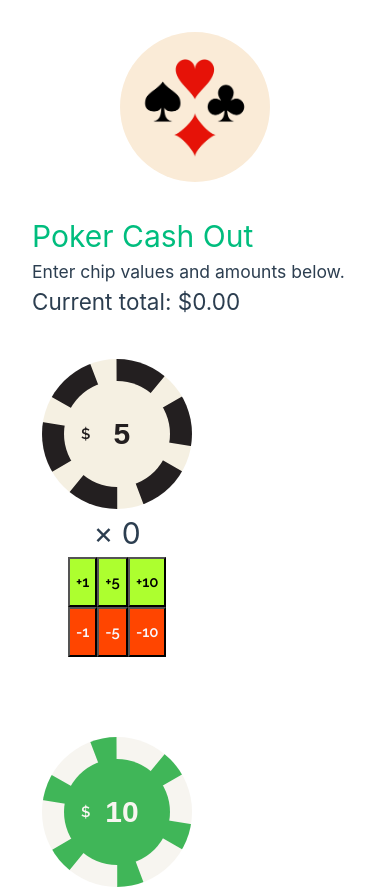
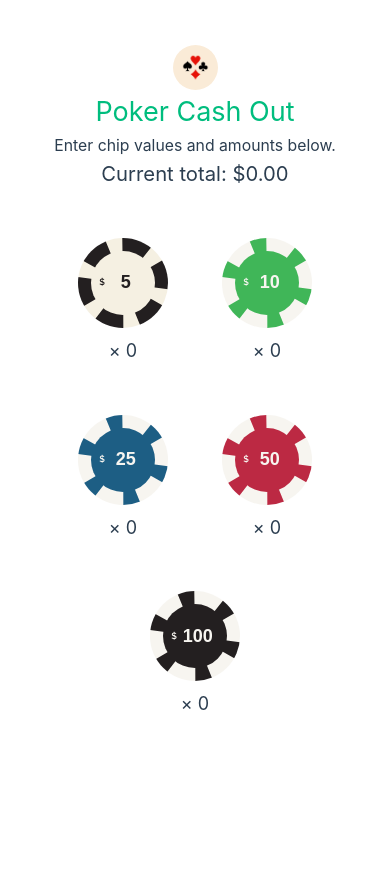
Before and after one commit to jacksonthall22/poker-chip-counter, a Vue app: page / in a window 390 px wide. Shown: the top 889 px of the page. After the commit the page ends 844 px from the top, so only its background shows below. Built offline with nearby package versions, Linux system fonts and the light colour scheme.

Commit message:
Update styles, add media queries

```diff
--- a/src/App.vue
+++ b/src/App.vue
@@ -1,5 +1,5 @@
 <script lang="ts">
-import ChipStackBox from "@/components/ChipStackBox.vue";
+import ChipStackBox from "./components/ChipStackBox.vue";
 
 
 // https://stackoverflow.com/a/16233919/7304977
@@ -17,7 +17,7 @@ export default {
   components: {ChipStackBox},
   data() {
     return {
-      totalValue: 0
+      totalValue: 0,
     }
   },
   methods: {
@@ -33,7 +33,7 @@ export default {
 
 <template>
   <header>
-    <img alt="Poker Cash Out" class="logo" src="./assets/card-suits.png" width="150" height="150" />
+    <img alt="Poker Cash Out" class="logo" src="./assets/card-suits.png"/>
     <div class="wrapper">
       <h1 class="green">Poker Cash Out</h1>
       <h3>
@@ -44,41 +44,38 @@ export default {
   </header>
 
   <main>
-    <ChipStackBox @total-changed="this.onTotalValueChange" ref="chipStackBox"/>
+    <ChipStackBox @total-changed=this.onTotalValueChange ref="chipStackBox"/>
   </main>
 </template>
 
 <style scoped>
-header {
-  line-height: 1.5;
-  width: 100%;
+
+.logo {
+  background-color: antiquewhite;
+  border-radius: 50%;
+  padding: 1rem;
+  height: 5rem;
+  width: 5rem;
 }
 
-.logo {
-  display: block;
-  margin: 0 auto 2rem;
-  background-color: antiquewhite;
-  border-radius: 100px;
-  padding: 20px;
+header {
+  display: flex;
+  flex-flow: column nowrap;
+  align-items: center;
+  text-align: center;
+  font-size: 1.5rem;
+  margin-top: 3rem;
 }
 
-
-@media (min-width: 1024px) {
+/* Small devices (portrait tablets and large phones, 600px and up) */
+@media only screen and (min-width: 600px) {
   header {
-    display: flex;
-    place-items: center;
-    padding-right: calc(var(--section-gap) / 2);
+    margin-top: 5rem;
   }
-
   .logo {
-    margin: 0 2rem 0 0;
-  }
-
-  header .wrapper {
-    display: flex;
-    place-items: flex-start;
-    flex-wrap: wrap;
-    flex-direction: row;
+    width: 8rem;
+    height: 8rem;
   }
 }
+
 </style>
--- a/src/assets/base.css
+++ b/src/assets/base.css
@@ -67,7 +67,7 @@ body {
   line-height: 1.6;
   font-family: Inter, -apple-system, BlinkMacSystemFont, 'Segoe UI', Roboto, Oxygen, Ubuntu,
     Cantarell, 'Fira Sans', 'Droid Sans', 'Helvetica Neue', sans-serif;
-  font-size: 15px;
+  /*font-size: 15px;*/
   text-rendering: optimizeLegibility;
   -webkit-font-smoothing: antialiased;
   -moz-osx-font-smoothing: grayscale;
--- a/src/assets/main.css
+++ b/src/assets/main.css
@@ -15,21 +15,39 @@ a,
   transition: 0.4s;
 }
 
-@media (hover: hover) {
-  a:hover {
-    background-color: hsla(160, 100%, 37%, 0.2);
+/* (DEFAULT) */
+/* https://www.w3schools.com/howto/howto_css_media_query_breakpoints.asp */
+/* Extra small devices (phones, 600px and down) */
+@media only screen and (max-width: 600px) {
+  :root {
+    font-size: 9px;
   }
 }
 
-@media (min-width: 1024px) {
-  body {
-    display: flex;
-    place-items: center;
-  }
-
-  #app {
-    display: grid;
-    grid-template-columns: 1fr 1fr;
-    padding: 0 2rem;
+/* Small devices (portrait tablets and large phones, 600px and up) */
+@media only screen and (min-width: 600px) {
+  :root {
+    font-size: 10px;
   }
 }
+
+/* Medium devices (landscape tablets, 768px and up) */
+@media only screen and (min-width: 768px) {
+  :root {
+    font-size: 10px;
+  }
+}
+
+/* Large devices (laptops/desktops, 992px and up) */
+@media only screen and (min-width: 992px) {
+  :root {
+    font-size: 12px;
+  }
+}
+
+/* Extra large devices (large laptops and desktops, 1200px and up) */
+@media only screen and (min-width: 1200px) {
+  :root {
+
+  }
+}
--- a/src/components/ChipStack.vue
+++ b/src/components/ChipStack.vue
@@ -44,6 +44,7 @@ export default defineComponent({
                @value-changed="onValueChanged"
                ref="chip" />
     <p>× {{numChips}}</p>
+    <div class="button-box">
       <div class="button-row">
         <UpdateNumChipsButton :d-chips=1 @click="updateNumChips" />
         <UpdateNumChipsButton :d-chips=5 @click="updateNumChips" />
@@ -53,6 +54,7 @@ export default defineComponent({
         <UpdateNumChipsButton :d-chips=-1 @click="updateNumChips" />
         <UpdateNumChipsButton :d-chips=-5 @click="updateNumChips" />
         <UpdateNumChipsButton :d-chips=-10 @click="updateNumChips" />
+      </div>
     </div>
   </div>
 </template>
@@ -71,15 +73,26 @@ input {
   justify-content: center;
   height: 100%;
   width: 100%;
+  row-gap: 1rem;
 
   background-color: rgba(255, 255, 255, 0.1);
+  padding: 10px 20px;
+  //margin: 20px;
+  border-radius: 0.5rem;
+}
+
+@media only screen and (max-width: 600px) {
+  .wrapper {
     padding: 20px;
-  margin: 20px;
-  border-radius: 0.5em;
+  }
+
+  .button-box {
+    display: none;
+  }
 }
 
 .wrapper p {
-  font-size: 2em;
+  font-size: 2rem;
 }
 
 .button-row {
@@ -91,11 +104,13 @@ input {
   height: 100%;
 }
 
-.button-row * {
-  width: 50px;
-  height: 50px;
+.button-row > * {
+  font-size: 1rem;
+  width: 3rem;
+  height: 3rem;
+  flex-shrink: 0;
+  flex-grow: 0;
   font-family: 'Raleway', sans-serif;
-  font-size: 1em;
 }
 
 </style>
--- a/src/components/ChipStackBox.vue
+++ b/src/components/ChipStackBox.vue
@@ -51,28 +51,21 @@ export default defineComponent({
 
 <style scoped>
 
-header {
-  line-height: 1.5;
-  width: 100%;
-
-}
-
 .chip-wrapper {
   display: flex;
   flex-flow: row wrap;
-  justify-content: flex-start;
-
+  justify-content: center;
+  gap: 1rem;
+  margin-top: 3rem;
 }
 
 .chip-wrapper > * {
-  width: 40%;
+  width: 15rem;
 }
 
 @media (min-width: 1024px) {
-  header {
-    display: flex;
-    place-items: center;
-    padding-right: calc(var(--section-gap) / 2);
+  .chip-wrapper {
+    min-width: 560px;
   }
 }
 </style>
--- a/src/components/PokerChip.vue
+++ b/src/components/PokerChip.vue
@@ -93,7 +93,7 @@ export default defineComponent({
 <!--      @change="onChange"-->
 <!--  />-->
   <div class="chip">
-    <p>$</p>
+    <p class="currencySymbol">$</p>
     <input id="input"
            type="number"
            min="0"
@@ -113,12 +113,12 @@ export default defineComponent({
   justify-content: center;
   align-items: center;
 
-  height: 10em;
-  width: 10em;
+  height: 10rem;
+  width: 10rem;
 
   background-color: v-bind(bgColor);
   color: v-bind(textColor);
-  border: 1.5em dashed v-bind(textColor);
+  border: 1.5rem dashed v-bind(textColor);
   border-radius: 50%;
 
   font-family: 'Raleway', sans-serif;
@@ -127,21 +127,21 @@ export default defineComponent({
 .chip p {
   line-height: 1;
   display: inline-block;
-  font-size: 1em;
+  font-size: 1rem;
   text-align: right;
 }
 
 .chip input {
   width: 50%;
   height: 50%;
-  line-height: 1em;
+  line-height: 1rem;
   border: none;
 
   padding: 0;
   margin: 0 5px;
 
   font-weight: bold;
-  font-size: 2em;
+  font-size: 2rem;
   vertical-align: middle;
 
   background-color: v-bind(bgColor);
```
Lines whose indentation alone changed are shown as unchanged.
